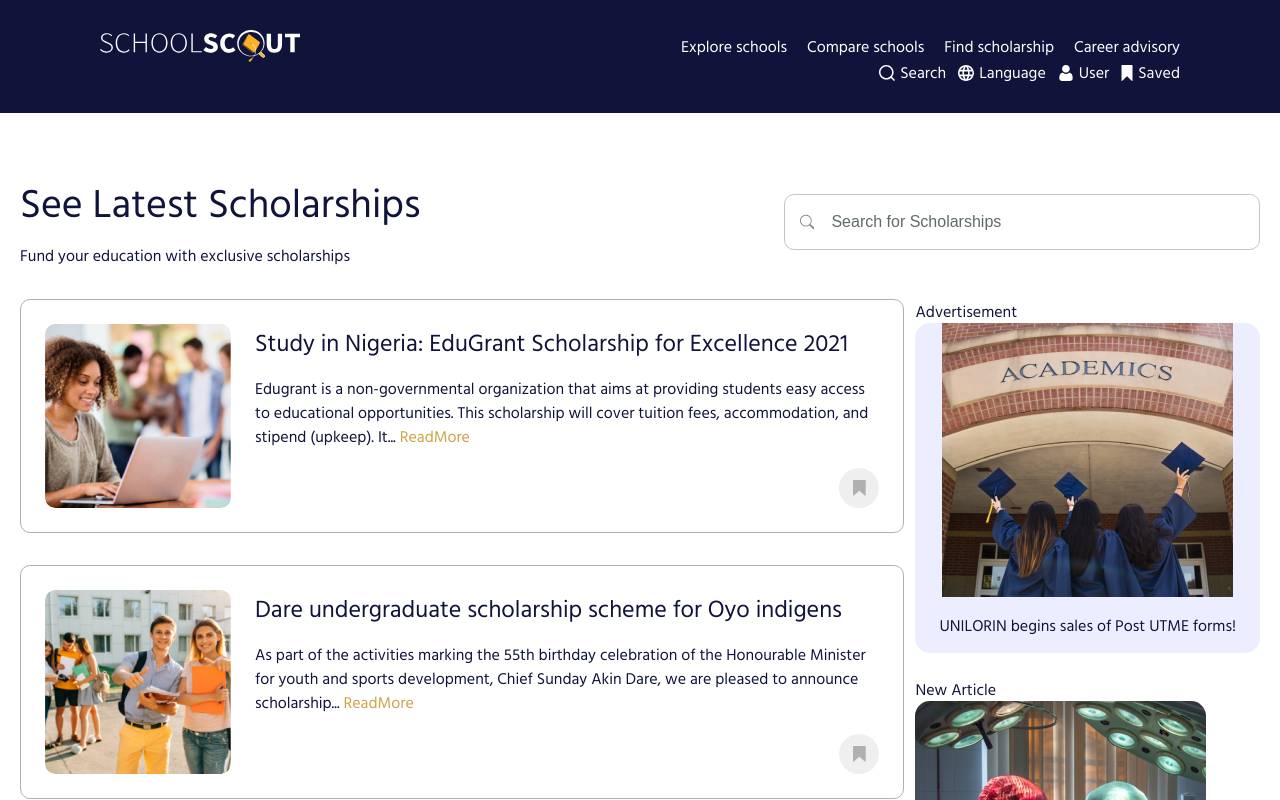
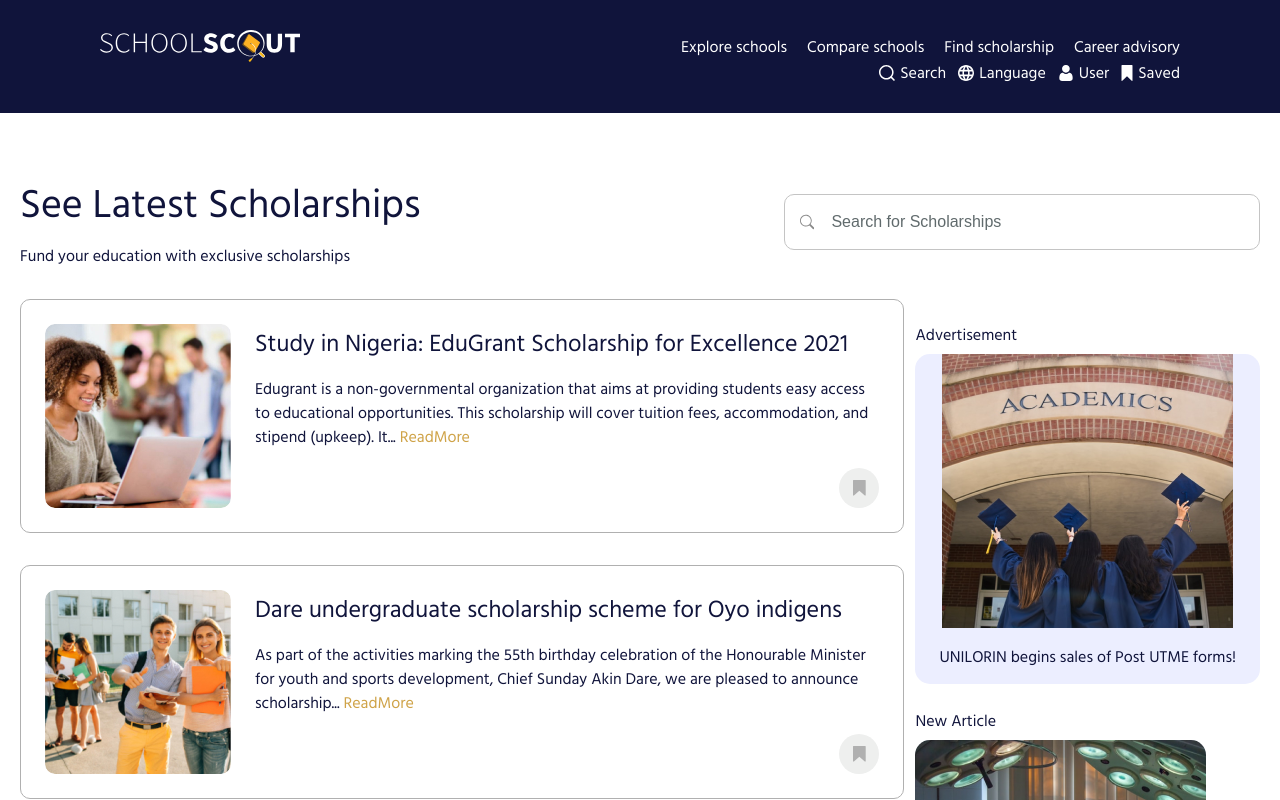
Before and after one commit to CDiala/school-finder, a React (Create React App) app in the folder client/: page / in a window 1280 px wide. Shown: the top 800 px of the page. Built offline with nearby package versions, Linux system fonts and the light colour scheme.

Commit message:
fix: Style SideCard component

```diff
--- a/client/src/components/shared/SideCard/SideCard.css
+++ b/client/src/components/shared/SideCard/SideCard.css
@@ -33,5 +33,12 @@ img {
 .side-card-list-box {
   display: flex;
   flex-direction: column;
+  padding-top: 23px;
   row-gap: 24px;
 }
+
+.side-card {
+  display: flex;
+  flex-direction: column;
+  row-gap: 8px;
+}
```
